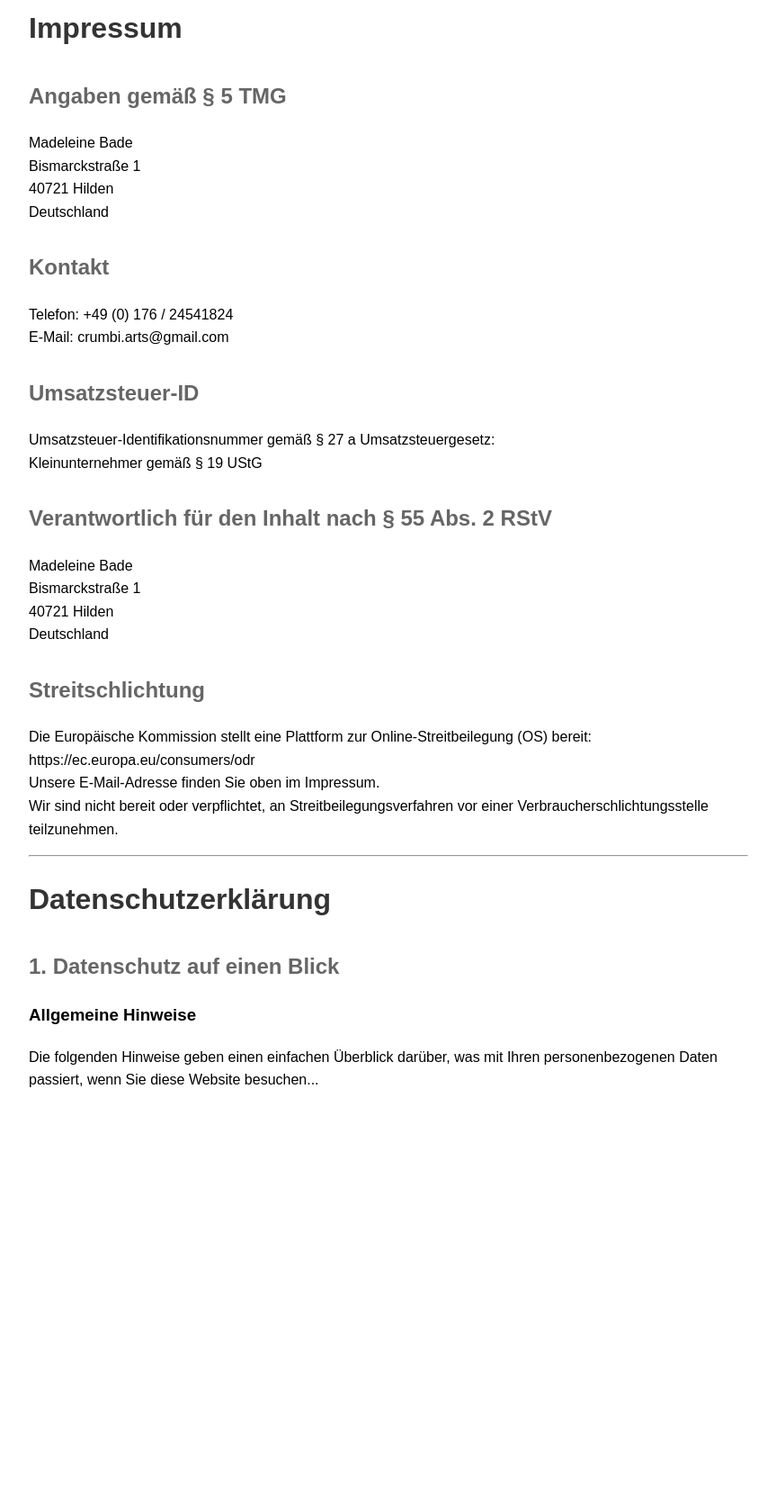
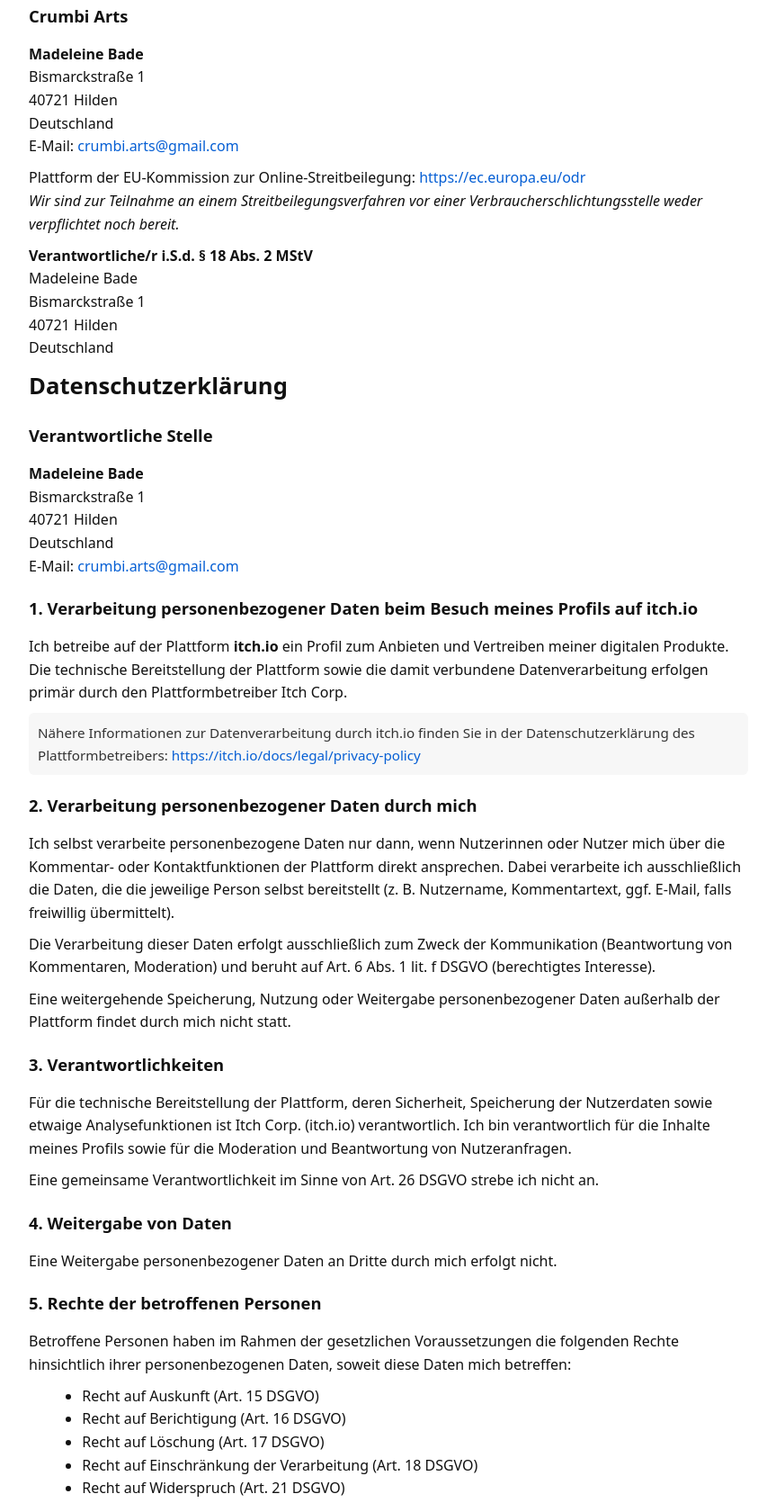
Before and after one commit to crumbiarts/crumbiarts.github.io, a plain HTML site: page index.html in a window 1280 px wide. Shown: the part 85-1755 px from the top of the page at 90% size, without its empty margins (208-1071 px from the left). Before the commit the page ends 1384 px from the top, so only its background shows below. Drawn offline with Linux system fonts and the light colour scheme.

Commit message:
Add files via upload

```diff
--- a/index.html
+++ b/index.html
@@ -1,71 +1,171 @@
-<!DOCTYPE html>
+<!doctype html>
 <html lang="de">
+
 <head>
-    <meta charset="UTF-8">
-    <meta name="viewport" content="width=device-width, initial-scale=1.0">
-    <title>Impressum & Datenschutz</title>
+    <meta charset="utf-8" />
+    <meta name="viewport" content="width=device-width,initial-scale=1" />
+    <title>Impressum & Datenschutzerklärung</title>
     <style>
         body {
-            font-family: Arial, sans-serif;
+            font-family: system-ui, -apple-system, "Segoe UI", Roboto, "Helvetica Neue", Arial;
+            line-height: 1.6;
+            padding: 20px;
+            color: #111;
+        }
+
+        main {
             max-width: 800px;
-            margin: 50px auto;
-            padding: 20px;
-            line-height: 1.6;
+            margin: 0 auto;
         }
+
         h1 {
+            font-size: 1.6rem;
+            margin-top: 0;
+        }
+
+        h2 {
+            font-size: 1.15rem;
+            margin-top: 1.2rem;
+        }
+
+        p {
+            margin: 0.6rem 0;
+        }
+
+        ul {
+            margin: 0.4rem 0 0.8rem 1.2rem;
+        }
+
+        a {
+            color: #065fd4;
+            text-decoration: none;
+        }
+
+        a:hover {
+            text-decoration: underline;
+        }
+
+        .note {
+            font-size: 0.95rem;
             color: #333;
-        }
-        h2 {
-            color: #666;
-            margin-top: 30px;
+            background: #f7f7f7;
+            padding: 10px;
+            border-radius: 6px;
+            margin: 0.6rem 0;
         }
     </style>
 </head>
+
 <body>
+    <main>
         <h1>Impressum</h1>
-    <h2>Angaben gemäß § 5 TMG</h2>
+
+
+        <h2>Crumbi Arts</h2>
         <p>
-        Madeleine Bade<br>
-        Bismarckstraße 1<br>
-        40721 Hilden<br>
-        Deutschland
+            <strong>Madeleine Bade</strong><br />
+            <span>Bismarckstraße 1</span><br />
+            <span>40721 Hilden</span><br />
+            <span>Deutschland</span><br />
+            E-Mail: <a href="mailto:crumbi.arts@gmail.com">crumbi.arts@gmail.com</a><br />
         </p>
-    <h2>Kontakt</h2>
         <p>
-        Telefon: +49 (0) 176 / 24541824<br>
-        E-Mail: crumbi.arts@gmail.com
+            Plattform der EU-Kommission zur Online-Streitbeilegung: <a
+                href="https://ec.europa.eu/odr">https://ec.europa.eu/odr</a><br />
+            <em>Wir sind zur Teilnahme an einem Streitbeilegungsverfahren vor einer Verbraucherschlichtungsstelle
+                weder
+                verpflichtet noch bereit.</em>
         </p>
-    <h2>Umsatzsteuer-ID</h2>
         <p>
-        Umsatzsteuer-Identifikationsnummer gemäß § 27 a Umsatzsteuergesetz:<br>
-        Kleinunternehmer gemäß § 19 UStG
-    </p>
-    <h2>Verantwortlich für den Inhalt nach § 55 Abs. 2 RStV</h2>
-    <p>
-        Madeleine Bade<br>
-        Bismarckstraße 1<br>
-        40721 Hilden<br>
-        Deutschland
-    </p>
-    <h2>Streitschlichtung</h2>
-    <p>
-        Die Europäische Kommission stellt eine Plattform zur Online-Streitbeilegung (OS) bereit:<br>
-        https://ec.europa.eu/consumers/odr<br>
-        Unsere E-Mail-Adresse finden Sie oben im Impressum.<br>
-        Wir sind nicht bereit oder verpflichtet, an Streitbeilegungsverfahren vor einer Verbraucherschlichtungsstelle teilzunehmen.
+            <strong>Verantwortliche/r i.S.d. § 18 Abs. 2 MStV</strong><br />
+            Madeleine Bade<br />
+            <span>Bismarckstraße 1</span><br />
+            <span>40721 Hilden</span><br />
+            <span>Deutschland</span><br />
+
         </p>
 
-    <hr>
 
         <h1>Datenschutzerklärung</h1>
-    <h2>1. Datenschutz auf einen Blick</h2>
-    <h3>Allgemeine Hinweise</h3>
+
+
+        <h2>Verantwortliche Stelle</h2>
         <p>
-        Die folgenden Hinweise geben einen einfachen Überblick darüber, was mit Ihren
-        personenbezogenen Daten passiert, wenn Sie diese Website besuchen...
+            <strong>Madeleine Bade</strong><br />
+            <span>Bismarckstraße 1</span><br />
+            <span>40721 Hilden</span><br />
+            <span>Deutschland</span><br />
+            E-Mail: <a href="mailto:crumbi.arts@gmail.com">crumbi.arts@gmail.com</a>
         </p>
 
-    <!-- Hier den Rest deiner DSGVO einfügen -->
+        <h2>1. Verarbeitung personenbezogener Daten beim Besuch meines Profils auf itch.io</h2>
+        <p>
+            Ich betreibe auf der Plattform <strong>itch.io</strong> ein Profil zum Anbieten und Vertreiben meiner
+            digitalen Produkte. Die technische Bereitstellung der Plattform sowie die damit verbundene Datenverarbeitung
+            erfolgen primär durch den Plattformbetreiber Itch Corp.
+        </p>
+        <p class="note">
+            Nähere Informationen zur Datenverarbeitung durch itch.io finden Sie in der Datenschutzerklärung des
+            Plattformbetreibers:
+            <a href="https://itch.io/docs/legal/privacy-policy" target="_blank"
+                rel="noopener noreferrer">https://itch.io/docs/legal/privacy-policy</a>
+        </p>
 
+        <h2>2. Verarbeitung personenbezogener Daten durch mich</h2>
+        <p>
+            Ich selbst verarbeite personenbezogene Daten nur dann, wenn Nutzerinnen oder Nutzer mich über die Kommentar-
+            oder Kontaktfunktionen der Plattform direkt ansprechen. Dabei verarbeite ich ausschließlich die Daten, die
+            die jeweilige Person selbst bereitstellt (z. B. Nutzername, Kommentartext, ggf. E-Mail, falls freiwillig
+            übermittelt).
+        </p>
+        <p>
+            Die Verarbeitung dieser Daten erfolgt ausschließlich zum Zweck der Kommunikation (Beantwortung von
+            Kommentaren, Moderation) und beruht auf Art. 6 Abs. 1 lit. f DSGVO (berechtigtes Interesse).
+        </p>
+        <p>
+            Eine weitergehende Speicherung, Nutzung oder Weitergabe personenbezogener Daten außerhalb der Plattform
+            findet durch mich nicht statt.
+        </p>
+
+        <h2>3. Verantwortlichkeiten</h2>
+        <p>
+            Für die technische Bereitstellung der Plattform, deren Sicherheit, Speicherung der Nutzerdaten sowie etwaige
+            Analysefunktionen ist Itch Corp. (itch.io) verantwortlich. Ich bin verantwortlich für die Inhalte meines
+            Profils sowie für die Moderation und Beantwortung von Nutzeranfragen.
+        </p>
+        <p>
+            Eine gemeinsame Verantwortlichkeit im Sinne von Art. 26 DSGVO strebe ich nicht an.
+        </p>
+
+        <h2>4. Weitergabe von Daten</h2>
+        <p>Eine Weitergabe personenbezogener Daten an Dritte durch mich erfolgt nicht.</p>
+
+        <h2>5. Rechte der betroffenen Personen</h2>
+        <p>Betroffene Personen haben im Rahmen der gesetzlichen Voraussetzungen die folgenden Rechte hinsichtlich ihrer
+            personenbezogenen Daten, soweit diese Daten mich betreffen:</p>
+        <ul>
+            <li>Recht auf Auskunft (Art. 15 DSGVO)</li>
+            <li>Recht auf Berichtigung (Art. 16 DSGVO)</li>
+            <li>Recht auf Löschung (Art. 17 DSGVO)</li>
+            <li>Recht auf Einschränkung der Verarbeitung (Art. 18 DSGVO)</li>
+            <li>Recht auf Widerspruch (Art. 21 DSGVO)</li>
+        </ul>
+        <p>
+            Soweit die Datenverarbeitung durch itch.io erfolgt, können Anfragen bezüglich Auskunft, Löschung oder
+            anderen Rechten auch an itch.io gerichtet werden. Bitte beachten Sie hierzu die Datenschutzinformationen des
+            Plattformbetreibers.
+        </p>
+
+        <h2>6. Kontakt für Datenschutzanfragen</h2>
+        <p>
+            Für datenschutzrechtliche Anliegen oder Fragen zu dieser Datenschutzerklärung können Sie mich unter den oben
+            genannten Kontaktdaten erreichen.
+        </p>
+
+        <p style="margin-top:1.2rem; font-size:0.95rem; color:#444;">
+            <em>Stand: 28.10.2025</em>
+        </p>
+    </main>
 </body>
+
 </html>
```
Lines whose indentation alone changed are shown as unchanged.
